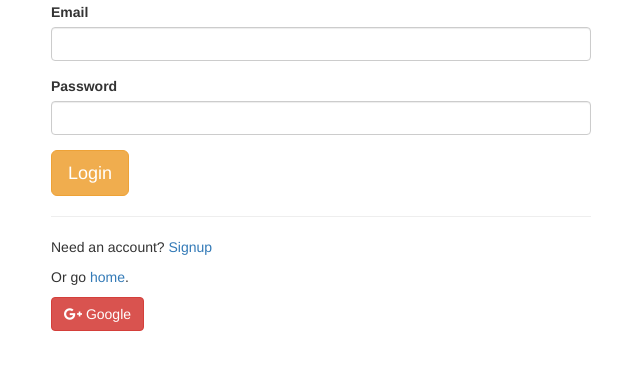
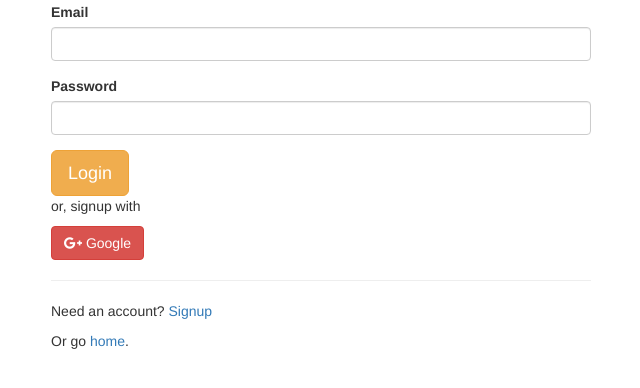
Before and after one commit to skyli42/Buzzer, a Node server app: page /login in a window 1280 px wide. Shown: the part 148-536 px from the top of the page, without its empty margins (319-959 px from the left). Run offline with Node 20, Linux system fonts and the light colour scheme; some libraries are stand-ins or nearby versions.

Commit message:
bug fixes with google

```diff
--- a/app.js
+++ b/app.js
@@ -30,7 +30,10 @@ require('./config/passport')(passport); // pass passport for configuration
 
 // app.use(morgan('dev')); // log every request to the console
 app.use(cookieParser()); // read cookies (needed for auth)
-app.use(bodyParser()); // get information from html forms
+app.use(bodyParser.json());
+app.use(bodyParser.urlencoded({
+	extended: true
+}));
 app.set('view engine', 'ejs'); // set up ejs for templating
 
 app.use(express.static("./assets"));
--- a/config/passport.js
+++ b/config/passport.js
@@ -141,7 +141,7 @@ module.exports = function(passport) {
                                 newUser.google.name = profile.displayName;
                                 newUser.google.email = profile.emails[0].value; // pull the first email
                                 newUser.points = 0
-                                newUser.username = email
+                                newUser.username = newUser.google.name
                                 // save the user
                                 newUser.save(function(err) {
                                     if (err)
--- a/views/login.ejs
+++ b/views/login.ejs
@@ -34,12 +34,11 @@
 
         <button type="submit" class="btn btn-warning btn-lg">Login</button>
     </form>
-
+    <p>or, signup with </p><a href="/auth/google" class="btn btn-danger"><span class="fa fa-google-plus"></span> Google</a>
     <hr>
 
     <p>Need an account? <a href="/signup">Signup</a></p>
     <p>Or go <a href="/">home</a>.</p>
-    <a href="/auth/google" class="btn btn-danger"><span class="fa fa-google-plus"></span> Google</a>
 
 </div>
 
--- a/views/signup.ejs
+++ b/views/signup.ejs
@@ -34,7 +34,7 @@
 
         <button type="submit" class="btn btn-warning btn-lg">Signup</button>
     </form>
-
+    <p>Or, sign up with </p><a href="/auth/google" class="btn btn-danger"><span class="fa fa-google-plus"></span> Google</a>
     <hr>
 
     <p>Already have an account? <a href="/login">Login</a></p>
```
Lines whose indentation alone changed are shown as unchanged.
